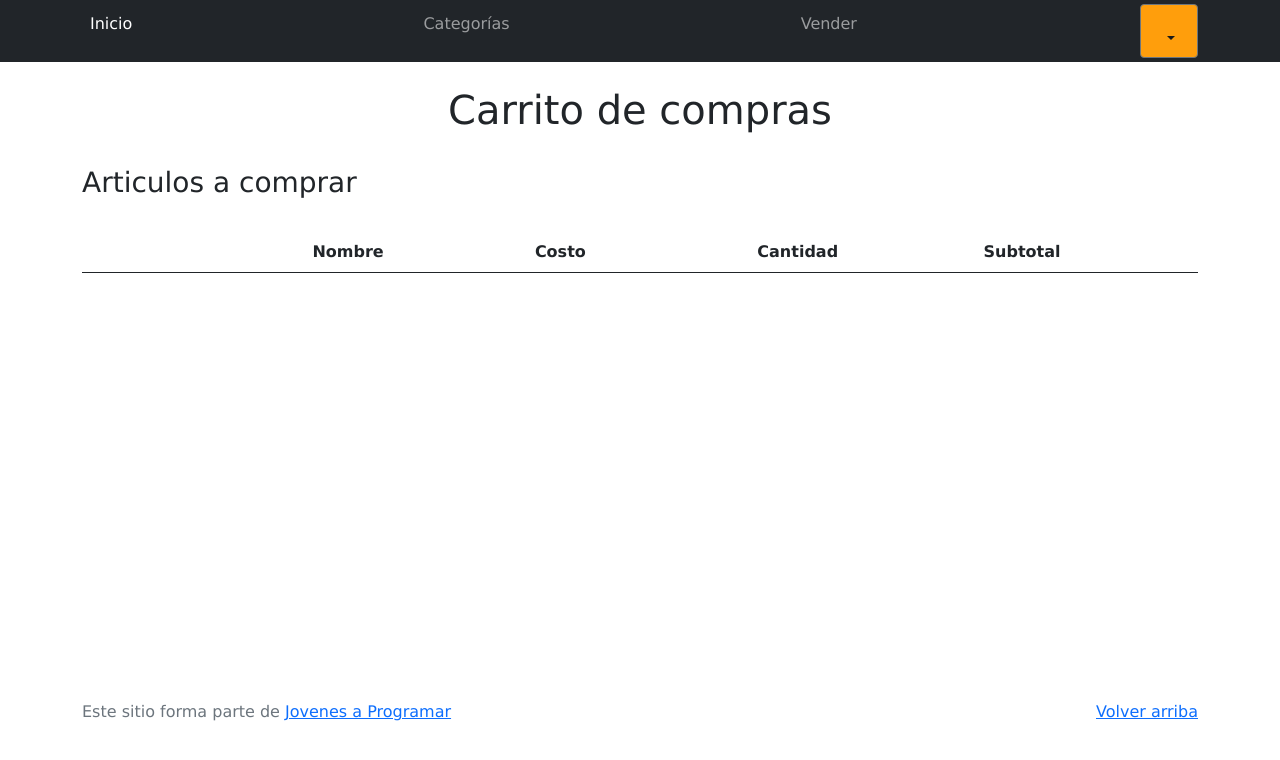
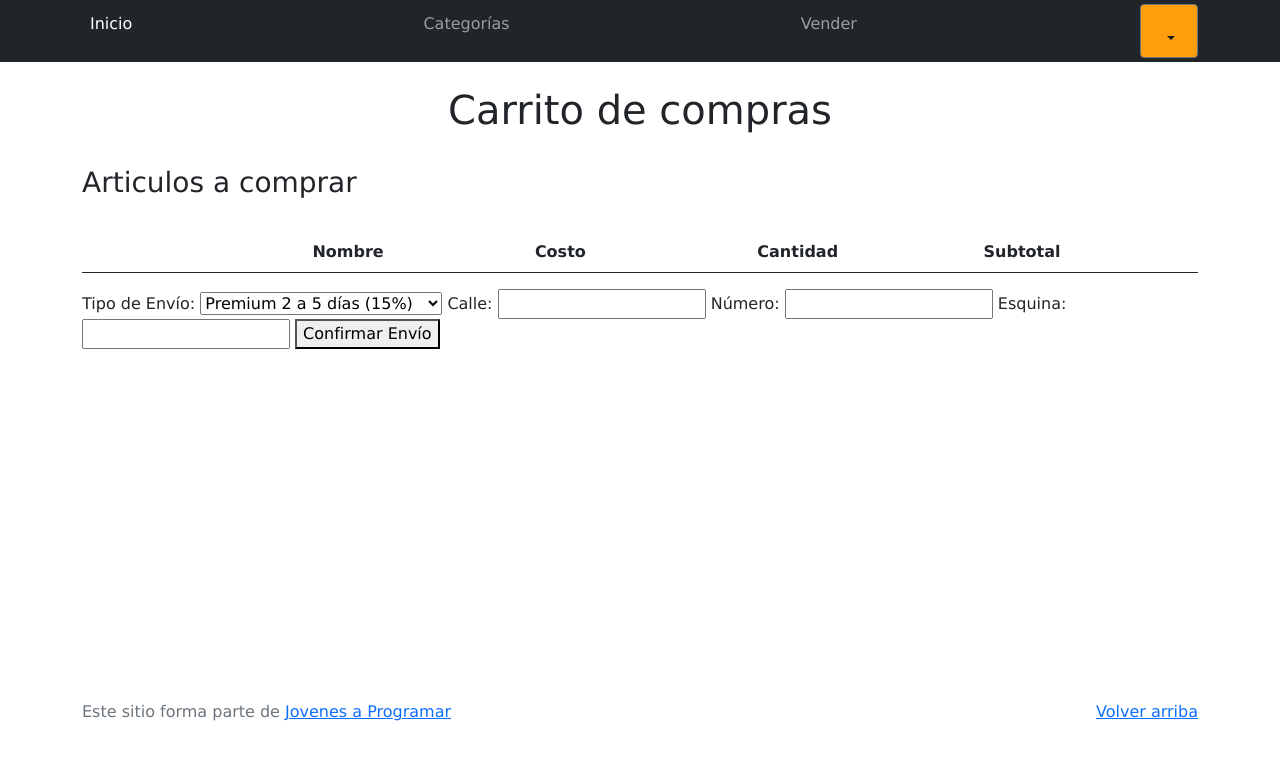
Before and after one commit to Apafer13/ecomerce-grupo2, a plain HTML site: page cart.html in a window 1280 px wide. Drawn offline with Linux system fonts and the light colour scheme; some packages are replaced by stand-ins of ours; a script that the page names is missing.

Commit message:
Update cart.html

```diff
--- a/cart.html
+++ b/cart.html
@@ -79,7 +79,24 @@
 
           </tbody>
         </table>
-        <span id="total"></span>
+                <label for="shippingType">Tipo de Envío:</label>
+        <select id="shippingType" name="shippingType">
+          <option value="premium">Premium 2 a 5 días (15%)</option>
+           <option value="express">Express 5 a 8 días (7%)</option>
+           <option value="standard">Standard 12 a 15 días (5%)</option>
+        </select>
+
+        <label for="street">Calle:</label>
+        <input type="text" id="street" name="street" required>
+
+        <label for="number">Número:</label>
+        <input type="text" id="number" name="number" required>
+
+        <label for="corner">Esquina:</label>
+        <input type="text" id="corner" name="corner">
+
+        <button id="confirmButton">Confirmar Envío</button>
+
       </div>
     </div>
   </main>
```
